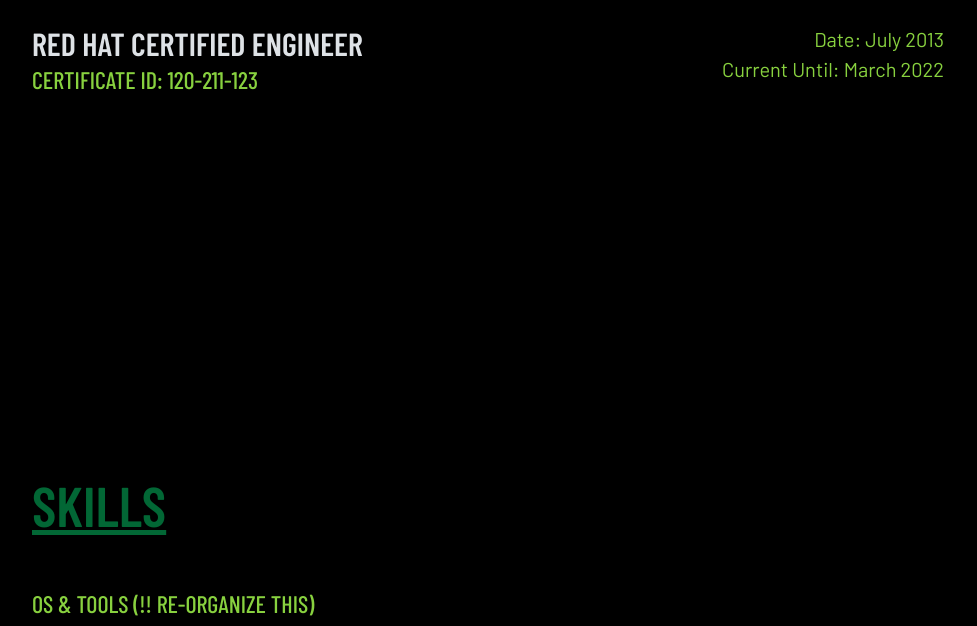
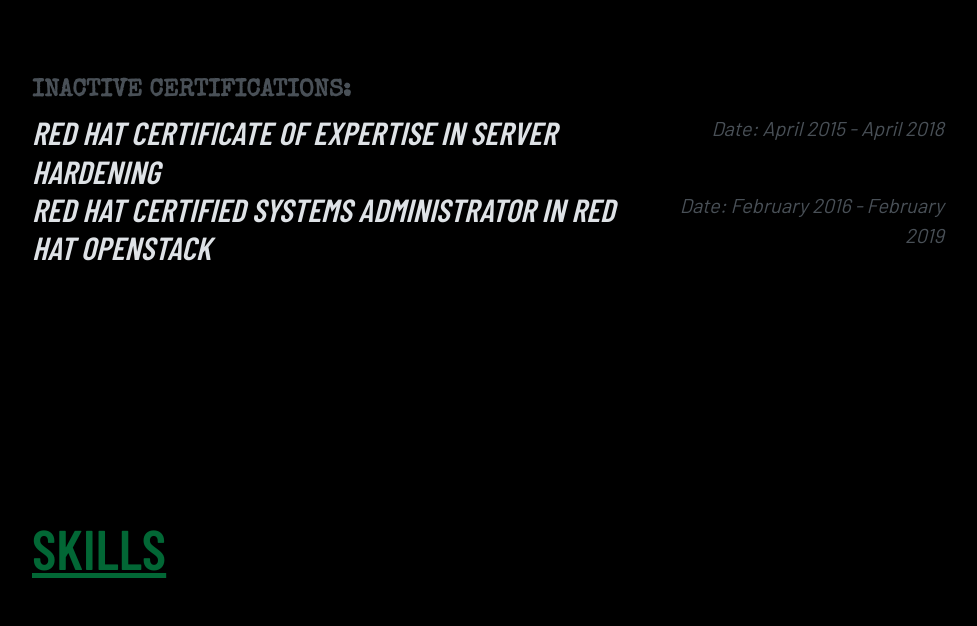
Before and after one commit to alliefofallie/resume, a Gatsby site: page / in a window 1280 px wide. Shown: the part 2207-2833 px from the top of the page, without its empty margins (288-1265 px from the left). Built offline with nearby package versions, Linux system fonts and the light colour scheme; Gatsby itself is replaced by a stand-in of ours; a web font is replaced by a local one.

Commit message:
idkstuff

```diff
--- a/src/assets/sass/_bootstrap-overrides.scss
+++ b/src/assets/sass/_bootstrap-overrides.scss
@@ -12,6 +12,18 @@
   font-size: 1.25rem;
 }
 
+.text-light {
+  color: $gray-700 !important;
+  font-family: 'Barlow';
+  font-style: italic;
+  font-size: 1.25rem;
+}
+
+.text-warning {
+  color: $gray-700 !important;
+  font-family: 'Special Elite';
+}
+
 a {
   color: $primary;
   &:hover {
--- a/src/assets/sass/resume.scss
+++ b/src/assets/sass/resume.scss
@@ -11,3 +11,5 @@
 @import url('https://fonts.googleapis.com/css?family=Muli:400,400i,800,800i');
 @import url('https://fonts.googleapis.com/css?family=Barlow+Condensed:400,500,600&display=swap');
 @import url('https://fonts.googleapis.com/css?family=Alegreya+Sans|Barlow|BenchNine|Economica|News+Cycle|Oswald|Pathway+Gothic+One|Quicksand|Saira+Extra+Condensed&display=swap');
+@import url('https://fonts.googleapis.com/css?family=Cookie&display=swap');
+@import url('https://fonts.googleapis.com/css?family=Special+Elite&display=swap');
--- a/src/pages/index.js
+++ b/src/pages/index.js
@@ -149,10 +149,31 @@ const IndexPage = () => (
               <span className="text-secondary">Current Until: March 2022</span>
             </div>
           </div>
+
+<br></br>
+<br></br>
+<br></br>
+
+          <h4 className="mb-2 text-warning">inactive certifications:</h4>
+          <div className="resume-item d-flex flex-column flex-md-row justify-content-between">
+            <div className="resume-content">
+              <h3 className="mb-0 font-italic">Red Hat Certificate of Expertise in Server Hardening</h3>
+            </div>
+            <div className="resume-date text-md-right">
+              <span className="text-light">Date: April 2015 - April 2018</span>
+            </div>
+          </div>
+
+        <div className="resume-item d-flex flex-column flex-md-row justify-content-between">
+          <div className="resume-content">
+            <h3 className="mb-0 font-italic">Red Hat Certified Systems Administrator in Red Hat OpenStack</h3>
+          </div>
+          <div className="resume-date text-md-right">
+            <span className="text-light">Date: February 2016 - February 2019</span>
+          </div>
         </div>
 
-
-
+        </div>
       </section>
 
       <hr className="m-0" />
```
